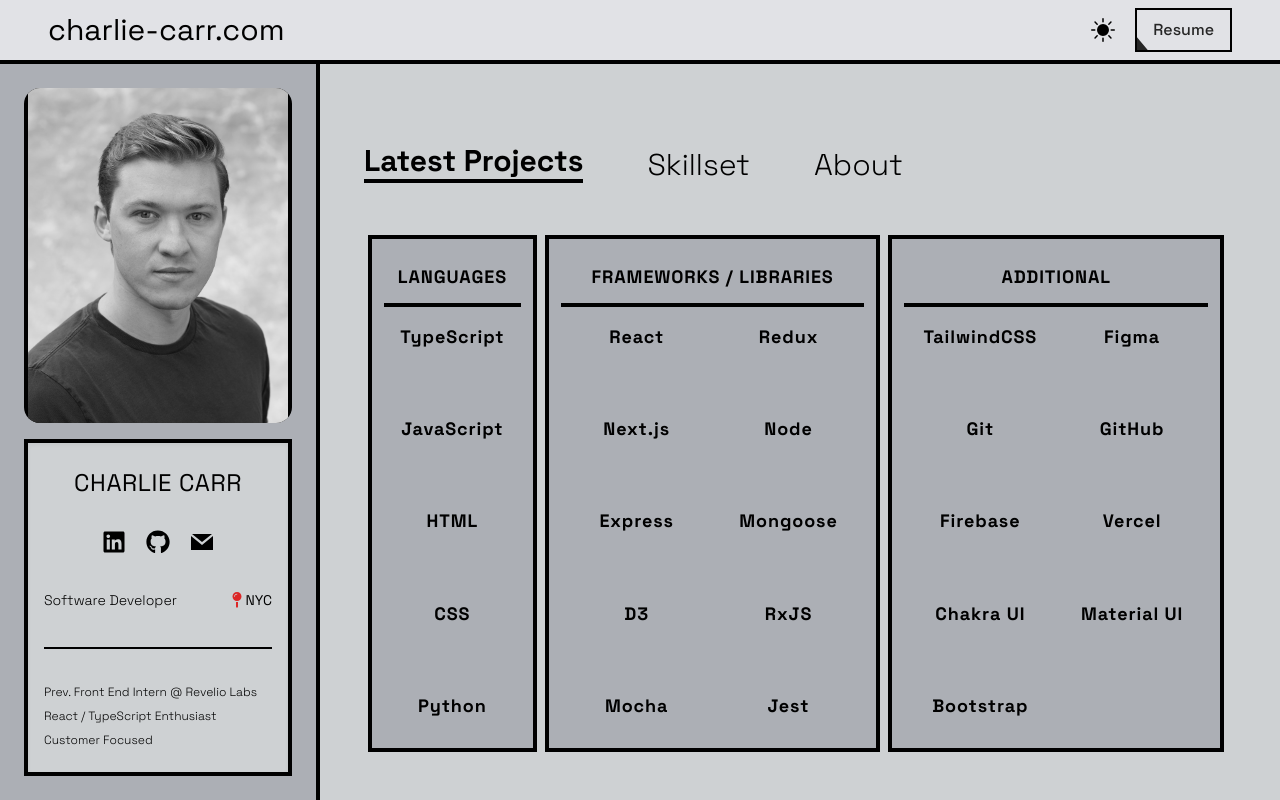
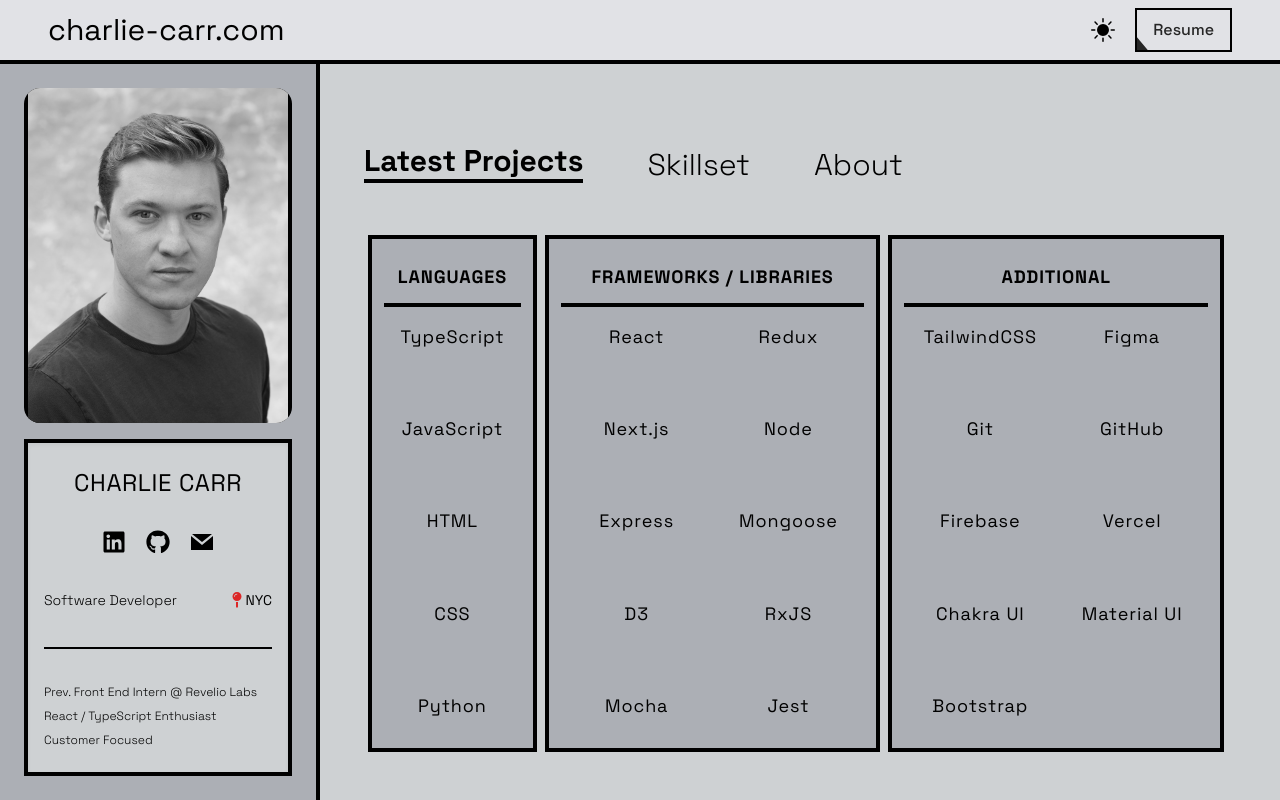
Before and after one commit to CharlesCarr/charlie-portfolio, a Next.js app: page /skillset in a window 1280 px wide. Built offline with nearby package versions, Linux system fonts and the light colour scheme.

Commit message:
change skills font

```diff
--- a/components/SkillSub.tsx
+++ b/components/SkillSub.tsx
@@ -13,7 +13,7 @@
           } w-full h-full list-none gap-y-0 text-center m-0 p-0`}
         >
           {skills.map((skill: string) => (
-            <li className="text-base sm:text-lg text-center lg:font-bold tracking-wider flex justify-center items-start">
+            <li className="text-base sm:text-lg text-center tracking-wider flex justify-center items-start">
               {skill}
             </li>
           ))}
```
